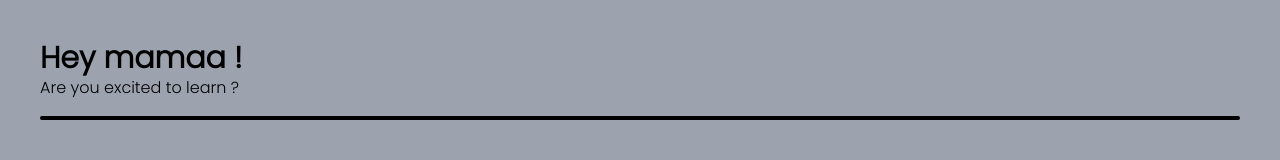
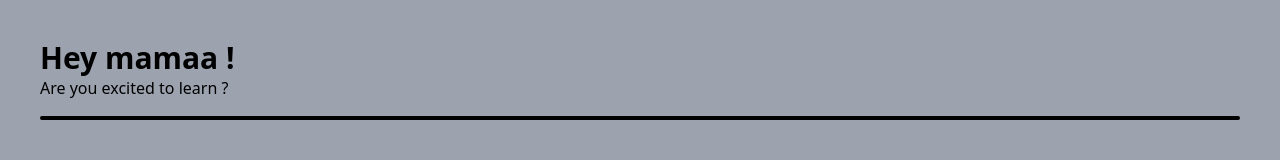
Before and after one commit to frostedkitsune/lvlup, a Next.js app: page / in a window 1280 px wide. Shown: the top 160 px of the page. Built offline with nearby package versions, Linux system fonts and the light colour scheme.

Commit message:
Default bg color

```diff
--- a/src/app/layout.tsx
+++ b/src/app/layout.tsx
@@ -16,7 +16,7 @@
 }>) {
   return (
     <html lang="en">
-      <body className={inter.className}>{children}</body>
+      <body className={`{inter.className} bg-gray-400`}>{children}</body>
     </html>
   );
 }
```
